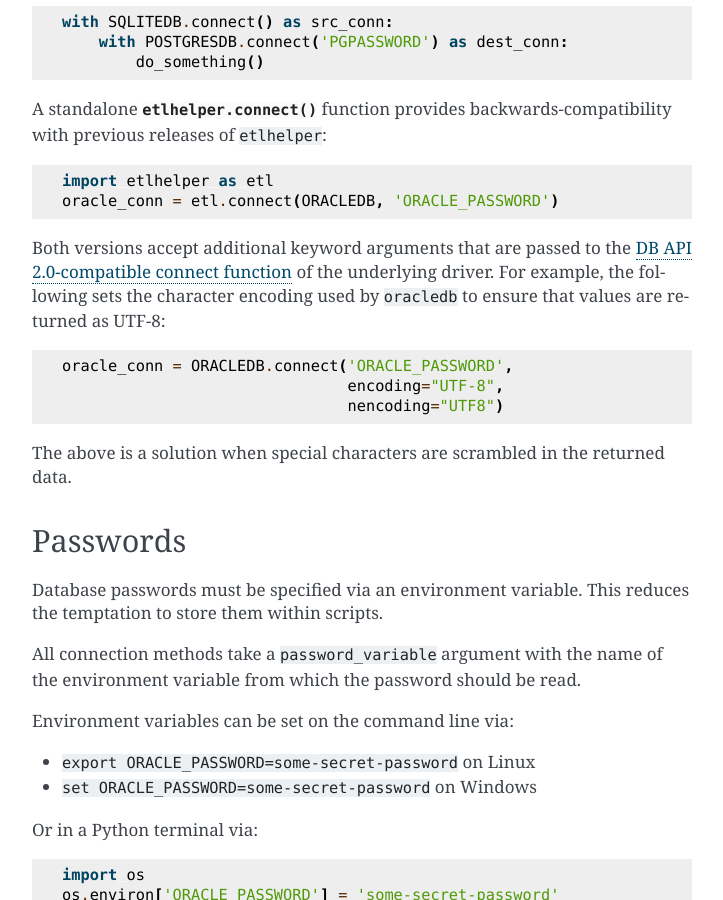
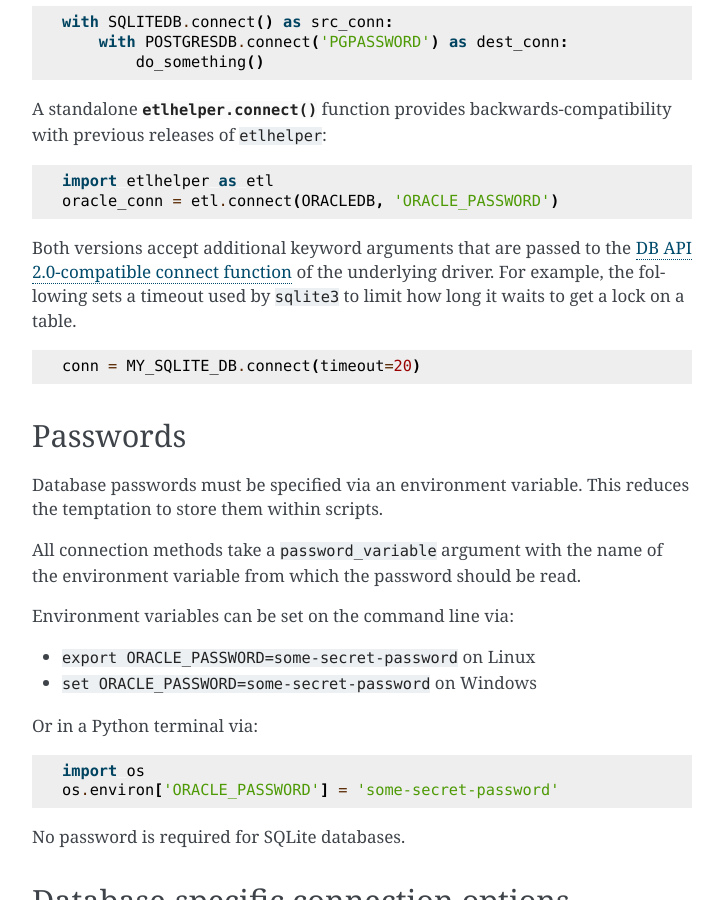
Before and after one commit to BritishGeologicalSurvey/etlhelper, a Sphinx documentation site: the page built from docs/connecting_to_databases.rst, in a window 1280 px wide and 900 px high, scrolled down 1350 px. Shown: the whole window, without its empty margins (388-1111 px from the left). Built offline with Sphinx 7.4.7, drawn with Linux system fonts in a browser that asks for light colours.

Commit message:
Use sqlite connection kwarg example

```diff
--- a/docs/connecting_to_databases.rst
+++ b/docs/connecting_to_databases.rst
@@ -92,16 +92,13 @@
 Both versions accept additional keyword arguments that are passed to the
 `DB API 2.0-compatible connect function <https://peps.python.org/pep-0249/#connect>`_
 of the underlying driver.
-For example, the following sets the character encoding used by ``oracledb`` to ensure that
-values are returned as UTF-8:
+For example, the following sets a timeout used by ``sqlite3`` to limit how long
+it waits to get a lock on a table.
 
 .. code:: python
 
-   oracle_conn = ORACLEDB.connect('ORACLE_PASSWORD',
-                                  encoding="UTF-8",
-                                  nencoding="UTF8")
+   conn = MY_SQLITE_DB.connect(timeout=20)
 
-The above is a solution when special characters are scrambled in the returned data.
 
 .. _passwords:
 
```
